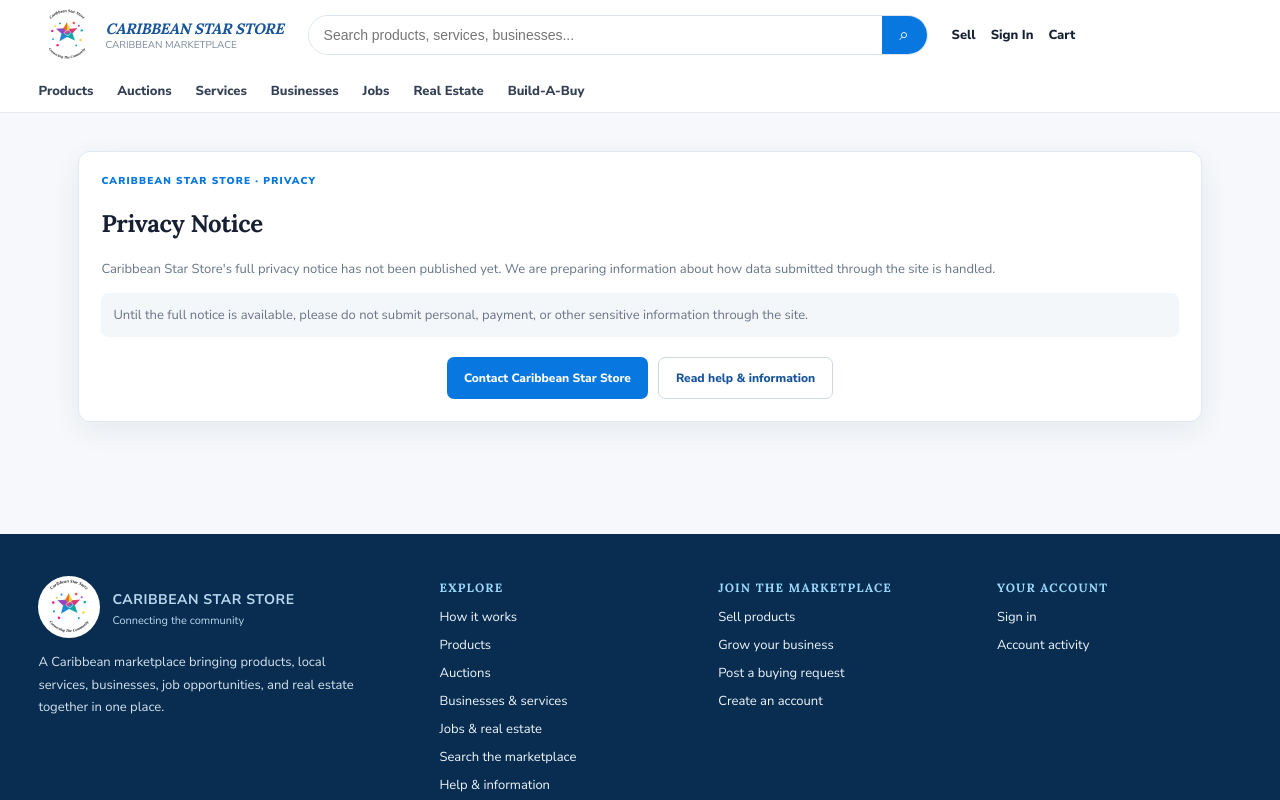
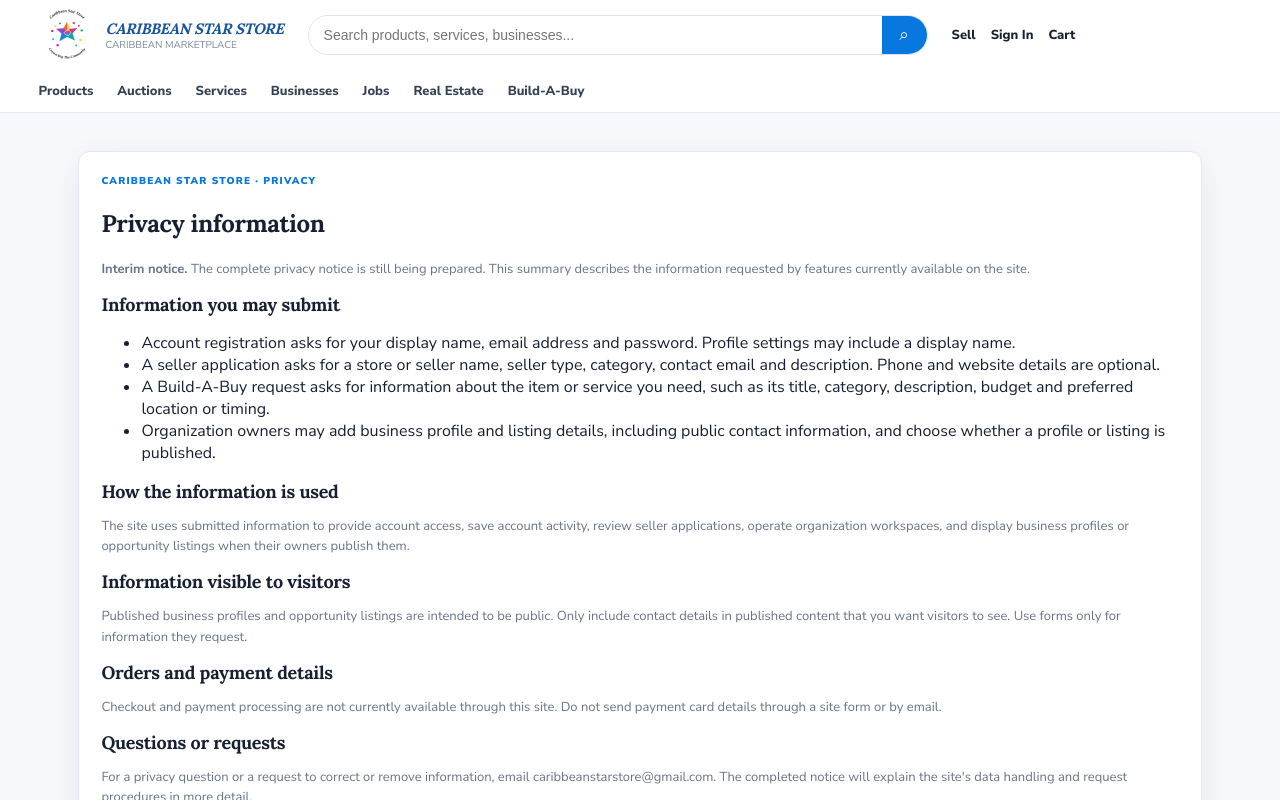
Before and after one commit to KSBPresident/caribbeanstarstorett.com, a Next.js app: page /privacy in a window 1280 px wide. Shown: the top 800 px of the page. Built offline with nearby package versions, Linux system fonts and the light colour scheme; no server answers.

Commit message:
Clarify current privacy information and account notices

```diff
--- a/app/privacy/page.tsx
+++ b/app/privacy/page.tsx
@@ -3,10 +3,10 @@
 import { SiteHeader } from "../../components/site-header";
 
 export const metadata: Metadata = {
-  title: "Privacy Notice",
-  description: "Privacy information for Caribbean Star Store.",
+  title: "Privacy Information",
+  description: "Interim information about data submitted through Caribbean Star Store.",
   alternates: { canonical: "/privacy" },
-  robots: { index: false, follow: true },
+  robots: { index: true, follow: true },
 };
 
 export default function PrivacyPage() {
@@ -16,18 +16,31 @@
       <main id="main-content" tabIndex={-1} className="identity-page">
         <section className="identity-panel" aria-labelledby="privacy-title">
           <span className="identity-eyebrow">CARIBBEAN STAR STORE · PRIVACY</span>
-          <h1 id="privacy-title">Privacy Notice</h1>
-          <p>
-            Caribbean Star Store&apos;s full privacy notice has not been published yet.
-            We are preparing information about how data submitted through the site is
-            handled.
-          </p>
-          <p className="identity-note" role="note">
-            Until the full notice is available, please do not submit personal,
-            payment, or other sensitive information through the site.
-          </p>
+          <h1 id="privacy-title">Privacy information</h1>
+          <p><strong>Interim notice.</strong> The complete privacy notice is still being prepared. This summary describes the information requested by features currently available on the site.</p>
+
+          <h2>Information you may submit</h2>
+          <ul>
+            <li>Account registration asks for your display name, email address and password. Profile settings may include a display name.</li>
+            <li>A seller application asks for a store or seller name, seller type, category, contact email and description. Phone and website details are optional.</li>
+            <li>A Build-A-Buy request asks for information about the item or service you need, such as its title, category, description, budget and preferred location or timing.</li>
+            <li>Organization owners may add business profile and listing details, including public contact information, and choose whether a profile or listing is published.</li>
+          </ul>
+
+          <h2>How the information is used</h2>
+          <p>The site uses submitted information to provide account access, save account activity, review seller applications, operate organization workspaces, and display business profiles or opportunity listings when their owners publish them.</p>
+
+          <h2>Information visible to visitors</h2>
+          <p>Published business profiles and opportunity listings are intended to be public. Only include contact details in published content that you want visitors to see. Use forms only for information they request.</p>
+
+          <h2>Orders and payment details</h2>
+          <p>Checkout and payment processing are not currently available through this site. Do not send payment card details through a site form or by email.</p>
+
+          <h2>Questions or requests</h2>
+          <p>For a privacy question or a request to correct or remove information, email <a href="mailto:caribbeanstarstore@gmail.com">caribbeanstarstore@gmail.com</a>. The completed notice will explain the site&apos;s data handling and request procedures in more detail.</p>
+
+          <p className="identity-note" role="note">This interim summary does not replace the complete privacy notice. Please provide only the information needed for the feature you choose to use.</p>
           <div className="cart-empty-actions">
-            <a className="identity-submit" href="mailto:caribbeanstarstore@gmail.com">Contact Caribbean Star Store</a>
             <Link className="identity-secondary" href="/help">Read help &amp; information</Link>
           </div>
         </section>
--- a/app/sign-in/page.tsx
+++ b/app/sign-in/page.tsx
@@ -38,7 +38,7 @@
           <p className="identity-switch"><Link href="/how-it-works">See how the marketplace works</Link></p>
           {!isSupabaseConfigured() && (
             <p className="identity-message" role="status">
-              Account services are not configured yet. The site owner needs to add the Supabase URL and publishable key to Vercel.
+              Account registration is temporarily unavailable while the site is being prepared. You can still browse the marketplace and public directories.
             </p>
           )}
           {notice && <p className="identity-message" role="status">{notice}</p>}
--- a/app/sign-up/page.tsx
+++ b/app/sign-up/page.tsx
@@ -18,7 +18,7 @@
   const nextPath = safeNextPath(params.next);
   const notice =
     params.notice === "setup"
-      ? "Account services are not configured yet. The site owner needs to add the Supabase URL and publishable key to Vercel."
+      ? "Account registration is temporarily unavailable while the site is being prepared. You can still browse the marketplace and public directories."
       : params.notice === "confirm"
         ? "If the address can be registered, you’ll receive an email with a confirmation link."
         : null;
@@ -50,7 +50,7 @@
           <p className="identity-switch"><Link href="/how-it-works">Learn how the marketplace works</Link></p>
           {!isSupabaseConfigured() && (
             <p className="identity-message" role="status">
-              Account services are not configured yet. The site owner needs to add the Supabase URL and publishable key to Vercel.
+              Account registration is temporarily unavailable while the site is being prepared. You can still browse the marketplace and public directories.
             </p>
           )}
           {notice && <p className="identity-message" role="status">{notice}</p>}
--- a/components/privacy-status-note.tsx
+++ b/components/privacy-status-note.tsx
@@ -3,10 +3,8 @@
 export function PrivacyStatusNote({ submittedData }: { submittedData: string }) {
   return (
     <p className="identity-message" role="note">
-      <strong>Privacy notice in progress.</strong> {submittedData} The current{" "}
-      <Link href="/privacy">privacy notice</Link> advises visitors not to submit
-      personal or sensitive information while the full notice is being prepared.
-      You can wait to submit until the complete notice is available.
+      <strong>Interim privacy information.</strong> {submittedData} Read the{" "}
+      <Link href="/privacy">privacy information</Link> and provide only the details requested by this form.
     </p>
   );
 }
```
